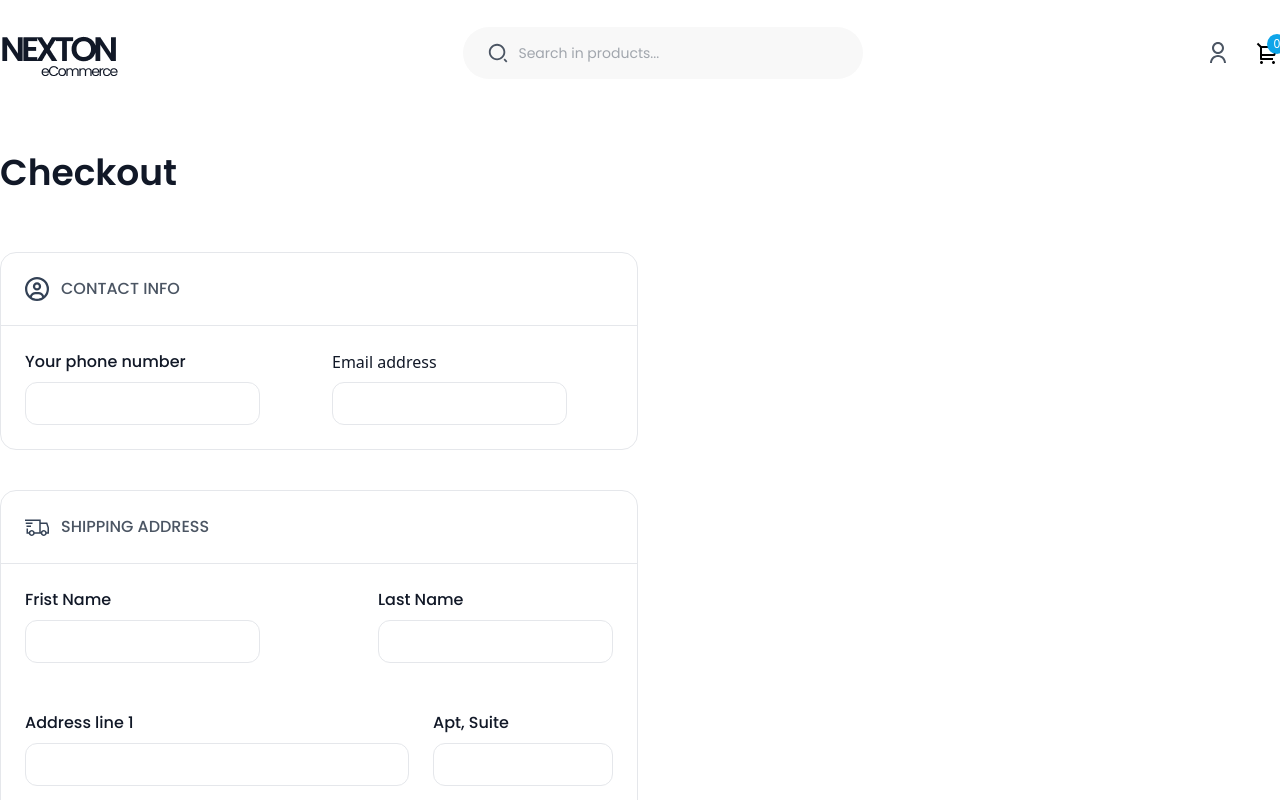
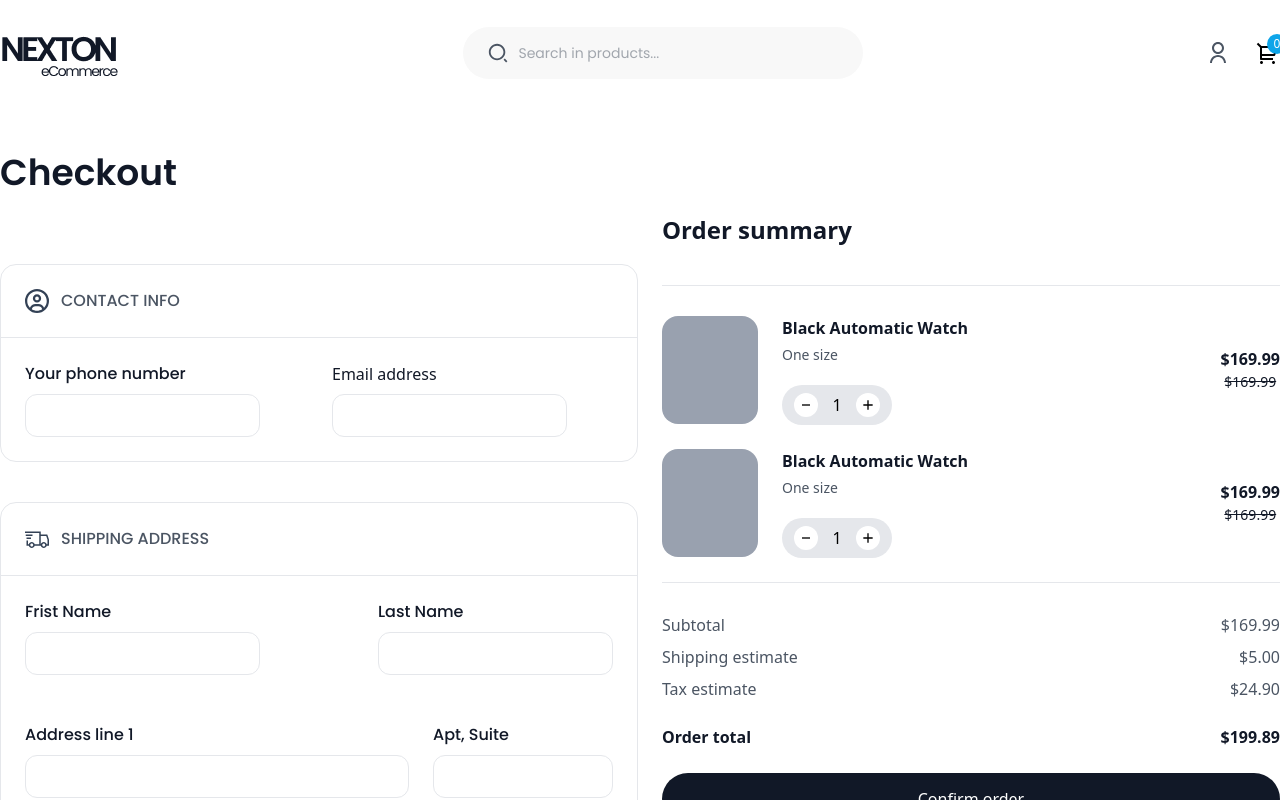
Before and after one commit to Rakib-Hassan-web/E-commarce-Project-nexton-, a React (Vite) app: page /CheckOut in a window 1280 px wide. Shown: the top 800 px of the page. Built offline with nearby package versions, Linux system fonts and the light colour scheme; no server answers.

Commit message:
checkOut page right side  st

```diff
--- a/src/pages/CheckOutPage.jsx
+++ b/src/pages/CheckOutPage.jsx
@@ -3,6 +3,8 @@ import React from 'react'
 import { FaRegCircleUser } from "react-icons/fa6";
 import { LiaShippingFastSolid } from "react-icons/lia";
 import { CiCreditCard2 } from "react-icons/ci";
+import { GrFormSubtract } from 'react-icons/gr';
+import { MdAdd } from 'react-icons/md';
 // import OrderSummary from './common/OrderSummary';
 
 const CheckOutPage = () => {
@@ -11,6 +13,9 @@ return (
     <section id='checkOut' className='pt-[40px] pb-[72px]'>
         <div className="container">
             <h2 className='text-[36px] font-semibold font-praymary text-second mb-[12px]'>Checkout</h2>
+            <div id='all sides ' className='flex justify-between'>
+            {/* -----cheack out part-------- */}
+            <div>
                 {/*
                 <BreadCrumb breadName={'Checkout'} /> */}
 
@@ -26,7 +31,8 @@ return (
                             </div>
                             <div className="phnEmail flex gap-[24px] items-center">
                                 <div className='w-[283px] p-[24px]'>
-                                <p className='text-[16px] text-second font-medium font-praymary'>Your phone number</p>
+                                    <p className='text-[16px] text-second font-medium font-praymary'>Your phone number
+                                    </p>
                                     <input type='number'
                                         className='outline-0 text-[18px] font-praymary text-gray-500 pl-[10PX] border border-[#E5E7EB] h-[43px] w-full rounded-[12px] mt-[8px]'></input>
                                 </div>
@@ -97,7 +103,8 @@ return (
 
                             <div className="ADDRESS flex justify-between">
                                 <div className='w-[283px] p-[24px]'>
-                                <p className='text-[16px] text-[#111827] font-medium font-praymary'>State/Province</p>
+                                    <p className='text-[16px] text-[#111827] font-medium font-praymary'>State/Province
+                                    </p>
                                     <input type='text'
                                         className='outline-0 text-[18px] font-praymary text-gray-500 pl-[10PX] border border-[#E5E7EB] h-[43px] w-full rounded-[12px] mt-[8px]'></input>
                                 </div>
@@ -146,13 +153,104 @@ return (
 
                     </div>
 
-                {/* Order summery */}
-                {/*
-                <OrderSummary /> */}
+                </div>
+
 
 
             </div>
+            {/*------------- Order summery part---------- */}
 
+            <div className='ORDER-SUMMARY w-[618px]'>
+                <div id='SUMMARY'>
+                    <h2 className='text-[24px] font-semibold font-poppins text-second mb-[20px]'>Order summary</h2>
+                    <span className='w-full bg-[#E5E7EB] h-[1px] inline-block'></span>
+                </div>
+
+                <div className='ITEM flex justify-between mt-[24px]'>
+                    <div className='flex gap-[24px]'>
+                        <div className="Img w-[96px] h-[108px] bg-gray-400 rounded-[16px]"></div>
+                        <div>
+                            <h2 className='text-[16px] font-semibold font-poppins text-second '>Black Automatic Watch
+                            </h2>
+                            <p className='text-[14px] font-normal font-poppins text-[#4B5563] mt-[4px]'>One size</p>
+
+                            <div
+                                className="BTN w-[110px] bg-[#E5E7EB] px-[12px] py-[8px] rounded-[20px] flex justify-between mt-[20px]">
+                                <button
+                                    className='w-[24px] h-[24px] bg-white rounded-full flex justify-center items-center'>
+                                    <GrFormSubtract /></button>
+                                <p>1</p>
+                                <button
+                                    className='w-[24px] h-[24px] bg-white rounded-full flex justify-center items-center'>
+                                    <MdAdd /></button>
+                            </div>
+                        </div>
+                    </div>
+
+                    <div className='PRICE text-center'>
+                        <p className='text-[16px] font-semibold font-poppins text-second mt-[31px]'>$169.99</p>
+                        <p className='text-[14px] font-normal font-poppins text-second line-through'>$169.99</p>
+                    </div>
+                </div>
+
+
+                <div className='ITEM flex justify-between mt-[24px]'>
+                    <div className='flex gap-[24px]'>
+                        <div className="Img w-[96px] h-[108px] bg-gray-400 rounded-[16px]"></div>
+                        <div>
+                            <h2 className='text-[16px] font-semibold font-poppins text-second '>Black Automatic Watch
+                            </h2>
+                            <p className='text-[14px] font-normal font-poppins text-[#4B5563] mt-[4px]'>One size</p>
+
+                            <div
+                                className="BTN w-[110px] bg-[#E5E7EB] px-[12px] py-[8px] rounded-[20px] flex justify-between mt-[20px]">
+                                <button
+                                    className='w-[24px] h-[24px] bg-white rounded-full flex justify-center items-center'>
+                                    <GrFormSubtract /></button>
+                                <p>1</p>
+                                <button
+                                    className='w-[24px] h-[24px] bg-white rounded-full flex justify-center items-center'>
+                                    <MdAdd /></button>
+                            </div>
+                        </div>
+                    </div>
+
+                    <div className='PRICE text-center'>
+                        <p className='text-[16px] font-semibold font-poppins text-second mt-[31px]'>$169.99</p>
+                        <p className='text-[14px] font-normal font-poppins text-second line-through'>$169.99</p>
+                    </div>
+                </div>
+                <span className='w-full bg-[#E5E7EB] h-[1px] inline-block mt-[24px]'></span>
+
+                <div className='flex justify-between items-center mt-[24px]'>
+                    <p className='text-[16px] font-normal font-poppins text-[#4B5563] '>Subtotal</p>
+                    <p className='text-[16px] font-normal font-poppins text-[#4B5563] '>$169.99</p>
+                </div>
+
+                <div className='flex justify-between items-center mt-[8px]'>
+                    <p className='text-[16px] font-normal font-poppins text-[#4B5563] '>Shipping estimate</p>
+                    <p className='text-[16px] font-normal font-poppins text-[#4B5563] '>$5.00</p>
+                </div>
+
+                <div className='flex justify-between items-center mt-[8px]'>
+                    <p className='text-[16px] font-normal font-poppins text-[#4B5563] '>Tax estimate</p>
+                    <p className='text-[16px] font-normal font-poppins text-[#4B5563] '>$24.90</p>
+                </div>
+
+                <div className='flex justify-between items-center mt-[24px]'>
+                    <p className='text-[16px] font-semibold font-poppins text-second '>Order total</p>
+                    <p className='text-[16px] font-semibold font-poppins text-second '>$199.89</p>
+                </div>
+
+                <div className='mt-[24px]'>
+                    <button
+                        className='w-full h-[52px] cursor-pointer bg-second rounded-full text-[16px] text-white font-medium font-poppins'>Confirm
+                        order</button>
+                </div>
+
+            </div>
+
+</div>
         </div>
     </section>
 </>
```
Lines whose indentation alone changed are shown as unchanged.
